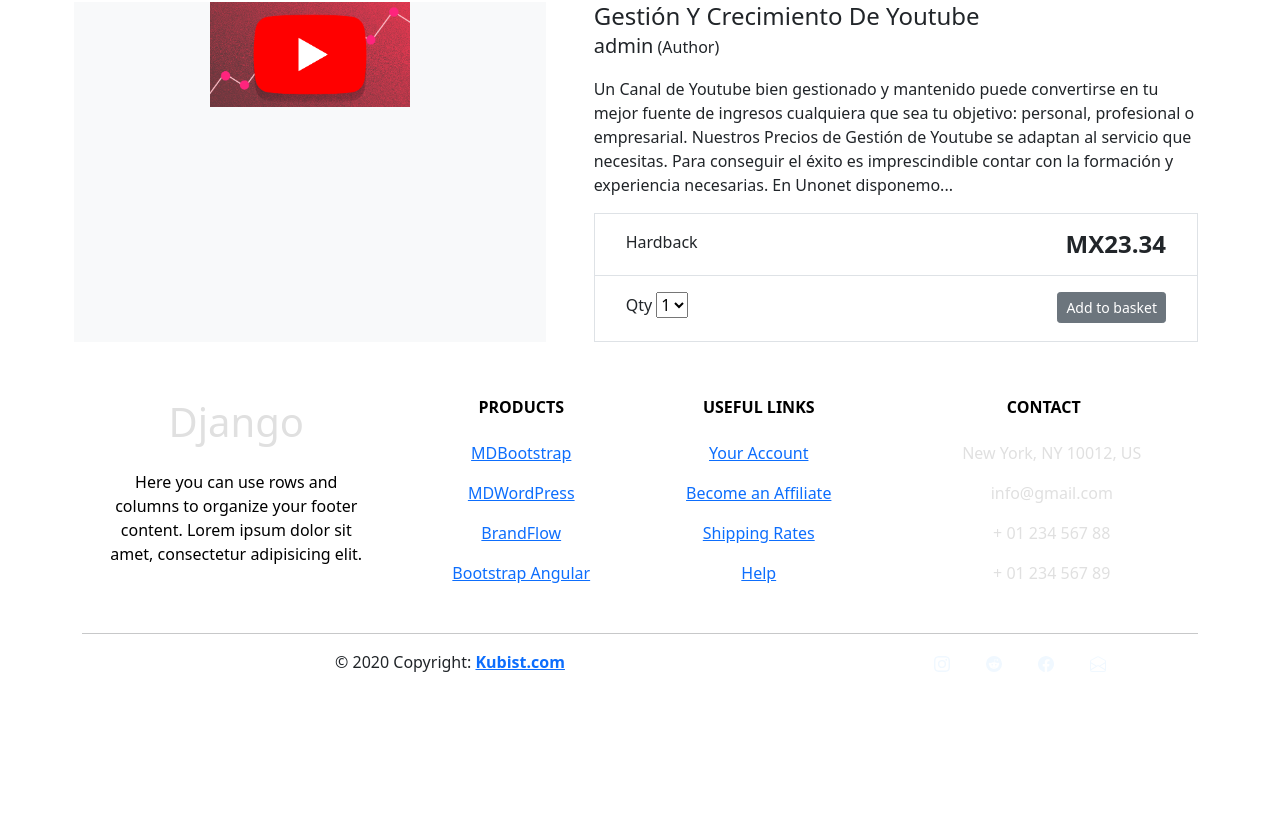
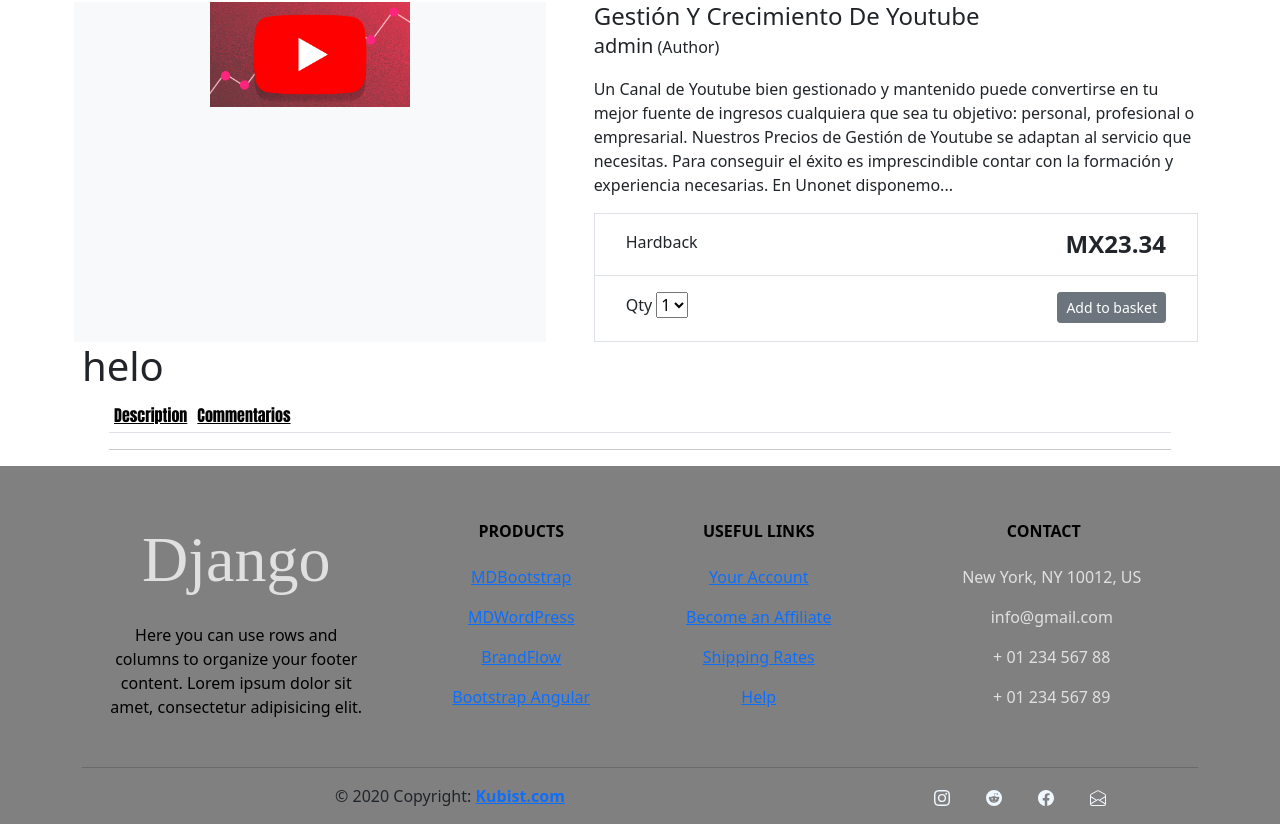
Before and after one commit to SebastianMou/Django-Business-Servicing, a Django app: a page that uses templates/Shop/products/detail.html in a window 1280 px wide. Shown: the part 103-927 px from the top of the page. Before the commit the page ends 775 px from the top, so only its background shows below. Run offline with Django 3.2, Linux system fonts and the light colour scheme; data comes from the database, SQL or seed files in the repository; both versions use the stored data as it was after the commit; some libraries are stand-ins or nearby versions.

Commit message:
my changes

```diff
--- a/Shop/admin.py
+++ b/Shop/admin.py
@@ -1,5 +1,5 @@
 from django.contrib import admin
-from .models import Category, Product
+from .models import Category, Product, BottomFolder
 
 # Register your models here.
 @admin.register(Category)
@@ -13,3 +13,7 @@
     list_filter = ['in_stock', 'is_active']
     list_editable = ['price', 'in_stock']
     prepopulated_fields = {'slug': ('title',)}
+
+@admin.register(BottomFolder)
+class BottomFolderAdmin(admin.ModelAdmin):
+    list_display = ['description_folder', 'product1', 'useful_links1','contact1']
--- a/Shop/models.py
+++ b/Shop/models.py
@@ -13,11 +13,6 @@
     def get_absolute_url(self):
         return reverse('Shop:category_list', args=[self.slug])
 
-
-    '''
-    def get_absolute_url(self):
-        return reverse("Shop:category_list", kwargs={"pk": self.pk})
-    '''
     def __str__(self):
         return self.name
 
@@ -35,6 +30,24 @@
     created = models.DateTimeField(auto_now_add=True)
     updated = models.DateTimeField(auto_now=True)
 
+    description_title = models.CharField(max_length=255, null=True)
+
+    title1 = models.CharField(max_length=255, null=True)
+    img1 = models.ImageField(upload_to='images/', null=True)
+    description1 = models.TextField(blank=True)
+
+    title2 = models.CharField(max_length=255, null=True)
+    img2 = models.ImageField(upload_to='images/', null=True)
+    description2 = models.TextField(blank=True)
+
+    title3 = models.CharField(max_length=255, null=True)
+    img3 = models.ImageField(upload_to='images/', null=True)
+    description3 = models.TextField(blank=True)
+
+    title4 = models.CharField(max_length=255, null=True)
+    img4 = models.ImageField(upload_to='images/', null=True)
+    description4 = models.TextField(blank=True)
+
     class Meta:
         verbose_name_plural = 'Products'
         ordering = ('-created',)
@@ -44,3 +57,30 @@
 
     def __str__(self):
         return self.title
+
+class BottomFolder(models.Model):
+    description_folder = models.TextField(blank=True)
+
+    product1 = models.CharField(max_length=255)
+    product2 = models.CharField(max_length=255)
+    product3 = models.CharField(max_length=255)
+    product4 = models.CharField(max_length=255)
+
+    useful_links1 = models.CharField(max_length=255)
+    useful_links2 = models.CharField(max_length=255)
+    useful_links3 = models.CharField(max_length=255)
+    useful_links4 = models.CharField(max_length=255)
+
+    contact1 = models.CharField(max_length=255)
+    contact2 = models.CharField(max_length=255)
+    contact3 = models.CharField(max_length=255)
+    contact4 = models.CharField(max_length=255)
+
+    instagrm = models.CharField(max_length=255)
+    reddit = models.CharField(max_length=255)
+    facebook = models.CharField(max_length=255)
+    email = models.CharField(max_length=255)
+
+
+    def __str__(self):
+        return self.description_folder
--- /dev/null
+++ b/Shop/static/Shop/base.css
@@ -0,0 +1,12 @@
+/*-----bottom follder------*/
+
+#groger {
+    background: gray;
+}
+
+#sebastian {
+    font-family: Abel;
+    font-size: 400%;
+}
+
+/*--x--bottom follder----x---*/
--- /dev/null
+++ b/Shop/static/Shop/detail.css
@@ -0,0 +1,72 @@
+
+/*------------------------INFORMATION---------------------------*/
+
+/*********************************************
+				ITEM
+*********************************************/
+
+.service1-items {
+	padding: 0px 0 0px 0;
+	float: left;
+	position: relative;
+	overflow: hidden;
+	max-width: 100%;
+	height: 321px;
+	width: 130px;
+}
+
+.service1-item {
+	height: 107px;
+	width: 120px;
+	display: block;
+	float: left;
+	position: relative;
+	padding-right: 20px;
+	border-right: 1px solid #DDD;
+	border-top: 1px solid #DDD;
+	border-bottom: 1px solid #DDD;
+}
+
+.service1-item > img {
+	max-height: 110px;
+	max-width: 110px;
+	opacity: 0.6;
+	transition: all .2s ease-in;
+	-o-transition: all .2s ease-in;
+	-moz-transition: all .2s ease-in;
+	-webkit-transition: all .2s ease-in;
+}
+
+.service1-item > img:hover {
+	cursor: pointer;
+	opacity: 1;
+}
+
+.service-image-left {
+	padding-right: 50px;
+}
+
+.service-image-right {
+	padding-left: 50px;
+}
+
+.service-image-left > center > img,.service-image-right > center > img{
+	max-height: 155px;
+}
+
+.descr {
+	margin: 5px;
+	font-family: Impact, Haettenschweiler, 'Arial Narrow Bold', sans-serif;
+}
+
+.produ {
+	margin: 5px;
+	font-family: Impact, Haettenschweiler, 'Arial Narrow Bold', sans-serif;
+}
+
+.revi {
+	margin: 5px;
+	font-family: Impact, Haettenschweiler, 'Arial Narrow Bold', sans-serif;
+}
+
+/*-----------------------x-----------------INFORMATION------------------x-------------------*/
--- a/Shop/views.py
+++ b/Shop/views.py
@@ -1,7 +1,7 @@
 from django.http import HttpResponse
 from django.shortcuts import get_object_or_404
 from django.shortcuts import render
-from .models import Category, Product
+from .models import Category, Product, BottomFolder
 
 
 # Create your views here.
@@ -13,7 +13,9 @@
 
 def all_products(request):
     products = Product.objects.all() # query: storing all od the data inside this veriable
-    return render(request, 'Shop/home.html', {'products': products})
+    bottomFolder = BottomFolder.objects.all()
+    return render(request, 'Shop/home.html', {'products': products, 'bottomFolder': bottomFolder})
+
 
 def product_detail(request, slug):
     product = get_object_or_404(Product, slug=slug, in_stock=True)
--- a/templates/Shop/home.html
+++ b/templates/Shop/home.html
@@ -45,4 +45,8 @@
 
     </main>
 
+    <h1>sebastian</h1>
+    <h1>{{ bottomFolder.product1 }}</h1>
+
+
 {% endblock content %}
--- a/templates/Shop/products/detail.html
+++ b/templates/Shop/products/detail.html
@@ -41,7 +41,54 @@
                 </div>
             </div>
         </div>
+        <h1>helo</h1>
     </main>
+
+
+<!-----------------------------------------------------------------------INFORMATION--------------------------------------------------------------------------->
+
+<div class="container-fluid">
+    <div class="col-md-12 product-info">
+        <ul id="myTab" class="nav nav-tabs nav_tabs">
+
+          <li class="descr active"><a href="#service-one" data-toggle="tab" style="color: black;">Description</a></li>
+          <li class="produ"><a href="#service-two" data-toggle="tab" style="color: black;">Commentarios</a></li>
+
+        </ul>
+      <div id="myTabContent" class="tab-content">
+          <div class="tab-pane fade in " id="service-one">
+            <section class="product-info container-fluid">
+                <h1>{{ product.description_title }}</h1>
+
+                <h3>{{ product.title1 }}</h3>
+                <img style="width: 50%; height: 20%;" src="{{ product.img1.url }}" alt="">
+                <p>{{ product.description1 }}</p>
+
+                <h3>{{ product.title2 }}</h3>
+                <img style="width: 50%; height: 20%;" src="{{ product.img2.url }}" alt="">
+                <p>{{ product.description2 }}</p>
+
+                <h3>{{ product.title3 }}</h3>
+                <img style="width: 50%; height: 20%;" src="{{ product.img3.url }}" alt="">
+                <p>{{ product.description3 }}</p>
+
+                <h3>{{ product.title4 }}</h3>
+                <img style="width: 50%; height: 20%;" src="{{ product.img4.url }}" alt="">
+                <p>{{ product.description4 }}</p>
+            </section>
+          </div>
+
+        <div class="tab-pane fade" id="service-two">
+          <section class="container-fluid">
+            <h1>sebas</h1>
+          </section>
+      </div>
+      <hr>
+    </div>
+  </div>
+
+
+  <!---------------------------------------X------------------------------------ INFORMATION---------------------------------------X--------------------------------------->
 
 </div>
 {% endblock %}
```
Also changed, not shown: Shop/migrations/0001_initial.py, Shop/migrations/0002_bottomfolder.py (added), db.sqlite3, media/images/a-bust-with-a-skull-mask-and-neon-lights-oc-wallpaper.jpg (added), media/images/a-bust-with-a-skull-mask-and-neon-lights-oc-wallpaper_Lar6TAg.jpg (added), media/images/a-bust-with-a-skull-mask-and-neon-lights-oc-wallpaper_a8To0ak.jpg (added), media/images/a-bust-with-a-skull-mask-and-neon-lights-oc-wallpaper_tVJVzMs.jpg (added).
